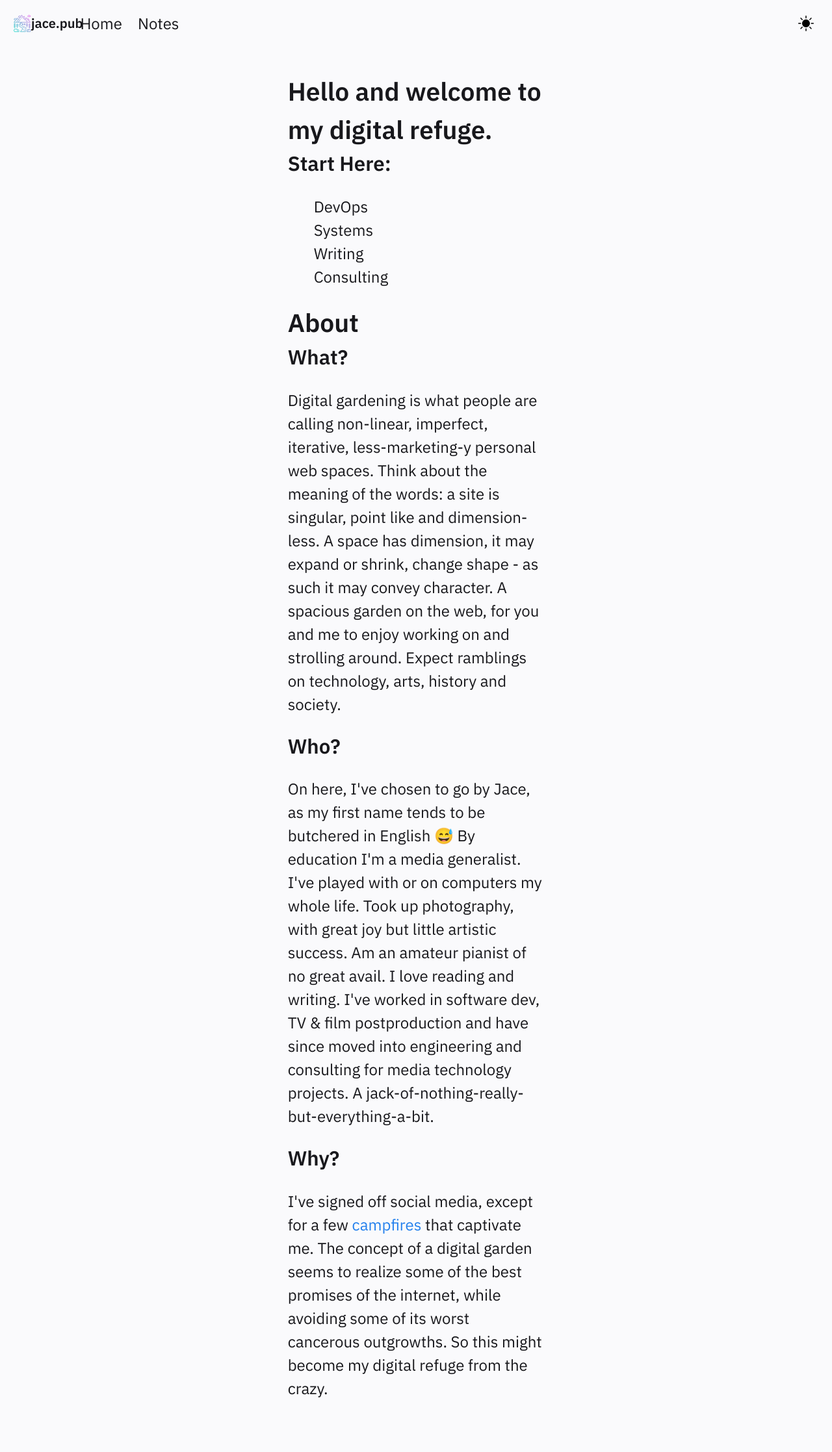
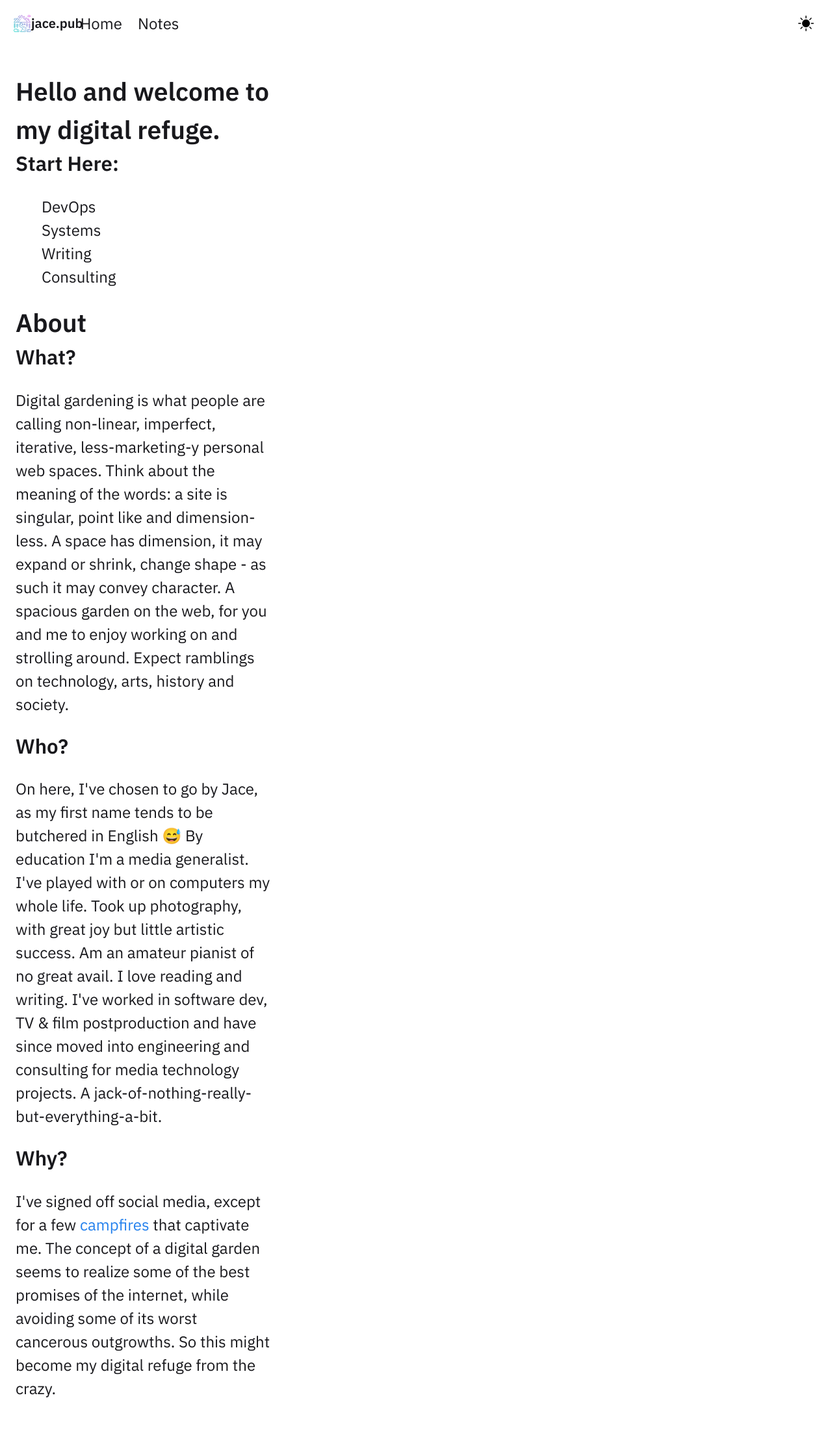
Before and after one commit to jaltgen/jacegardens, a Jekyll site: the page built from pages/index.md, in a window 1280 px wide. Shown: the whole page at 65% size. Built offline with Jekyll 4.4.1, drawn with Linux system fonts in a browser that asks for light colours.

Commit message:
Style changes.

```diff
--- a/_layouts/Post.html
+++ b/_layouts/Post.html
@@ -69,7 +69,7 @@
 <body>
     {%- include Header.html -%}
     <section class="section">
-        <div class="columns is-centered is-three-fifths">
+        <div class="columns is-three-fifths">
             <!--- CASE 1 : Homepage-->
 
             {%- if page.permalink == "/" -%}
--- a/assets/css/style.css
+++ b/assets/css/style.css
@@ -7,7 +7,7 @@ layout: Stylesheet
 
 html, html[data-theme="light"] {
     --bg-main: #FFFFFF;
-    --bg-sub: #FAFAFC;
+    --bg-sub: ##f5f1eb;
     --color-bis: #363636;
     --text-main: #18181C;
     --text-sub: #5D5D67;
@@ -19,7 +19,7 @@ html[data-theme="dark"] {
     --bg-main: #18181C;
     --bg-sub: #262626;
     --color-bis: #E6E6E6;
-    --text-main: #FAFAFC;
+    --text-main: ##f5f1eb;
     --text-sub: #FFFFFF;
     --link: #6D9EFF;
     --border: #353535;
```
